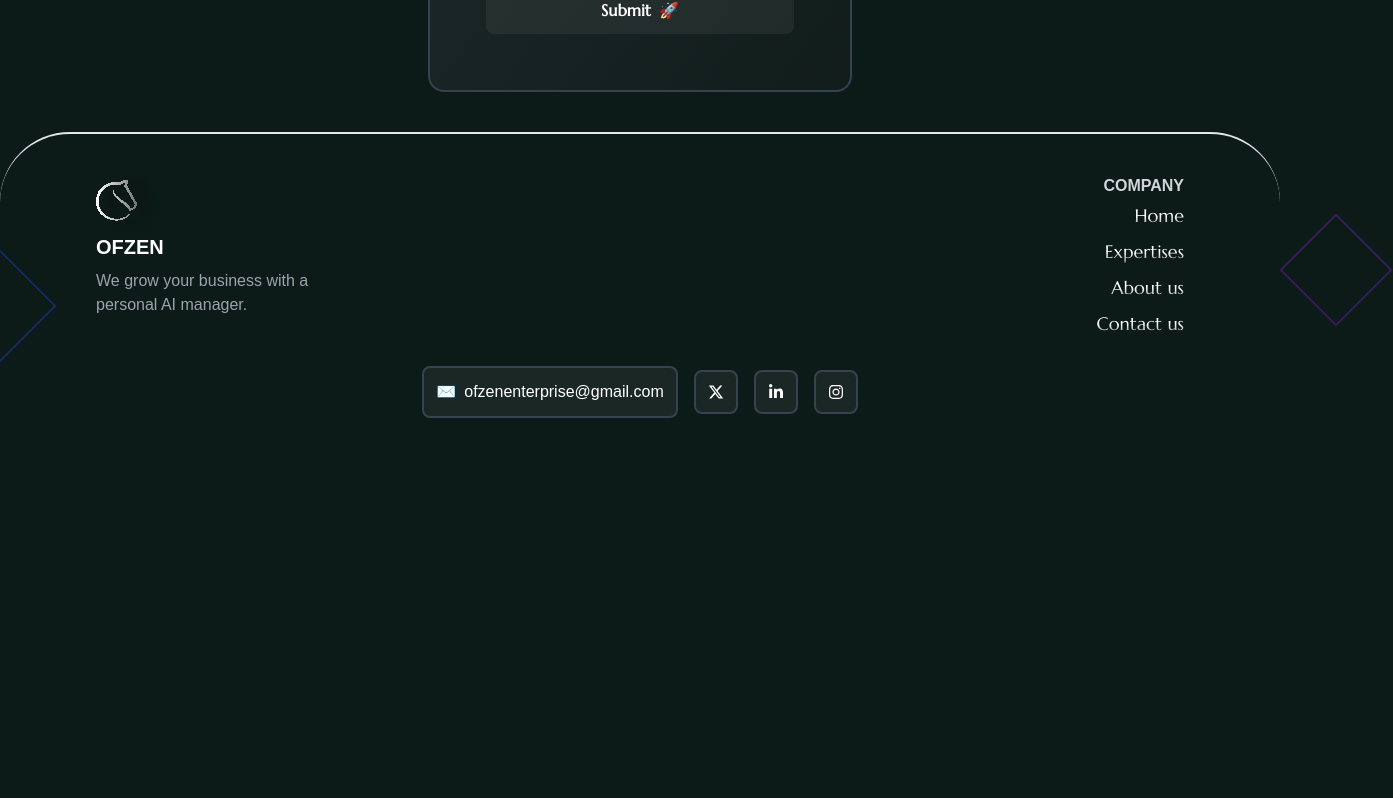
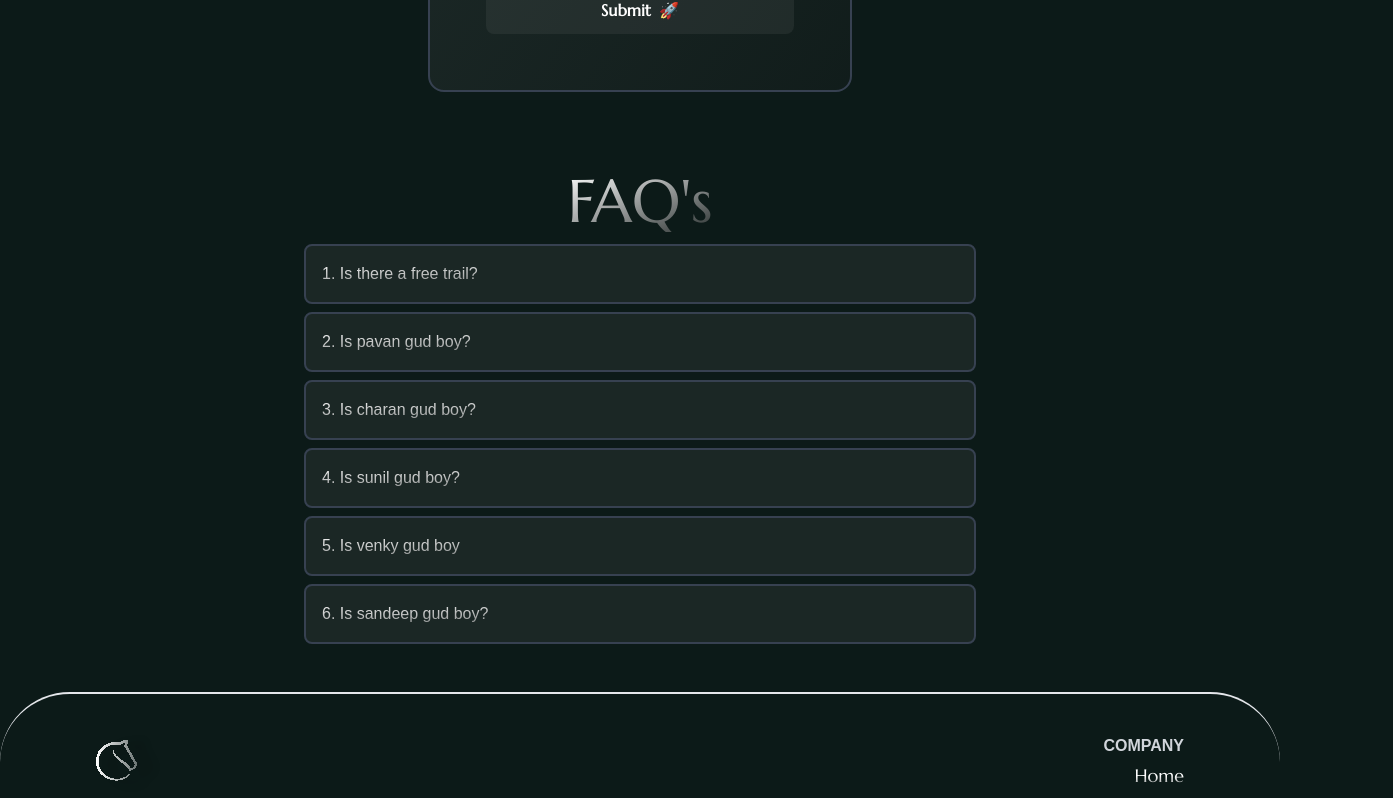
Before and after one commit to gspavan07/ofzen, a Next.js app: page / in a window 1280 px wide. Shown: the part 4596-5394 px from the top of the page, 1393 px wide, since content can reach past the window. Before the commit the page ends 5054 px from the top, so only its background shows below. Built offline with nearby package versions, Linux system fonts and the light colour scheme; a web font is replaced by a local one.

Commit message:
faqsection

```diff
--- a/app/page.jsx
+++ b/app/page.jsx
@@ -145,6 +145,37 @@ export default function Home() {
 
   const firstRow = reviews.slice(0, reviews.length / 2);
   const secondRow = reviews.slice(reviews.length / 2);
+  const faqs = [
+    {
+      question: "Is there a free trail?",
+      answer: "No.",
+    },
+    {
+      question: "Is pavan gud boy?",
+      answer: "No,vvv bad boy.",
+    },
+    {
+      question: "Is charan gud boy?",
+      answer: "Yes.",
+    },
+    {
+      question: "Is sunil gud boy?",
+      answer: "Yes.",
+    },
+    {
+      question: "Is venky gud boy",
+      answer: "Yes.",
+    },
+    {
+      question: "Is sandeep gud boy?",
+      answer: "Yes.",
+    },
+  ];
+  const [openIndex, setOpenIndex] = useState(null);
+
+  const toggleFAQ = (index) => {
+    setOpenIndex(openIndex === index ? null : index);
+  };
 
   return (
     <div className="relative w-full flex flex-col items-center ">
@@ -478,11 +509,35 @@ export default function Home() {
           </form>
         </div>
       </div>
+      {/*FAQ'S*/}
+      <div className="flex w-[70%] flex-col items-center px-6 lg:px-16 py-10">
+        <h2 className="text-3xl md:text-6xl mb-3 font-[marcellus] font-medium bg-gradient-to-br from-white to-[#4d4d4d8a] bg-clip-text text-transparent">
+          FAQ's
+        </h2>
+
+        <div className="w-full max-w-2xl">
+          {faqs.map((faq, index) => (
+            <div key={index} className="mb-2">
+              <button
+                className="w-full text-left p-4 border-2 border-gray-700 bg-[#9494941c] rounded-lg transition duration-300 hover:bg-[#222b1f52] "
+                onClick={() => toggleFAQ(index)}
+              >
+                <p className="bg-gradient-to-br from-white to-[#4d4d4d8a] bg-clip-text text-transparent">
+                  {index + 1}. {faq.question}
+                </p>
+              </button>
+              {openIndex === index && (
+                <div className="p-4 bg-green-100 bg-opacity-20 text-white rounded-lg mt-1">
+                  {faq.answer}
+                </div>
+              )}
+            </div>
+          ))}
+        </div>
+      </div>
 
       {/* Footer */}
       <footer className="relative rounded-t-[70px] border-t-2 w-full text-white py-10 px-8 md:px-16 lg:px-24">
-        <div className="flex w-10 h-10 lg:w-20 lg:h-20 right-5 lg:-right-24 -rotate-45 lg:top-24 border-2 absolute opacity-45 border-purple-800" />
-        <div className="flex w-10 h-10 lg:w-20 lg:h-20 left-1 lg:-left-10 -rotate-45 bottom-28 border-2 absolute opacity-45 border-blue-800" />
         <div className="max-w-7xl mx-auto flex justify-between gap-8">
           {/* Brand Section */}
           <div>
```
